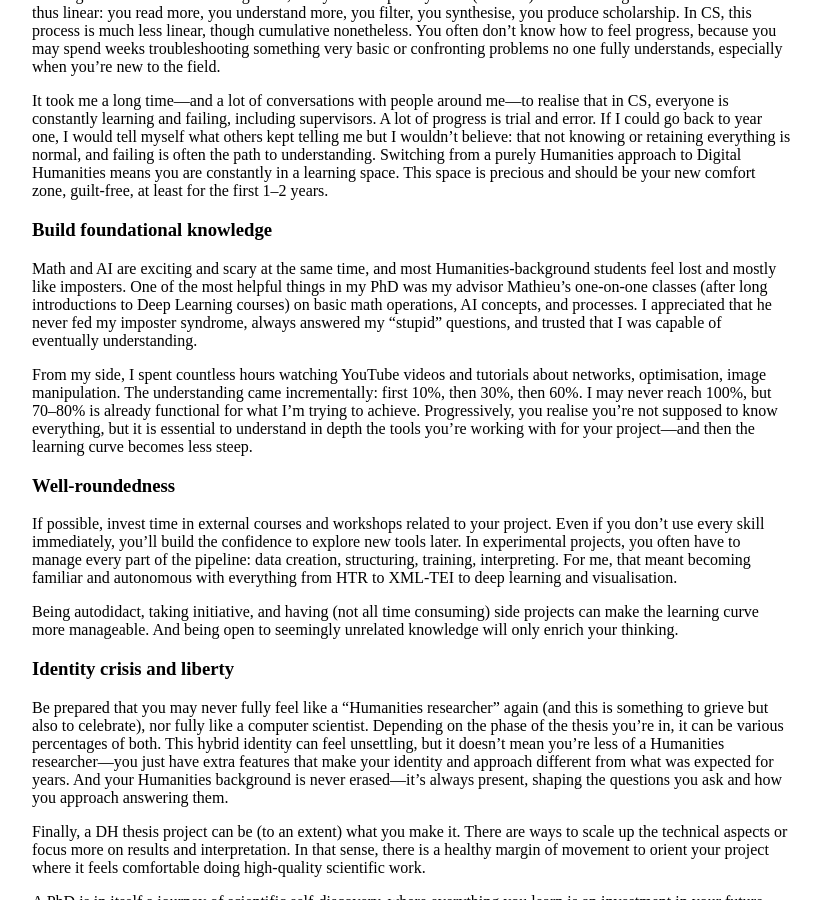
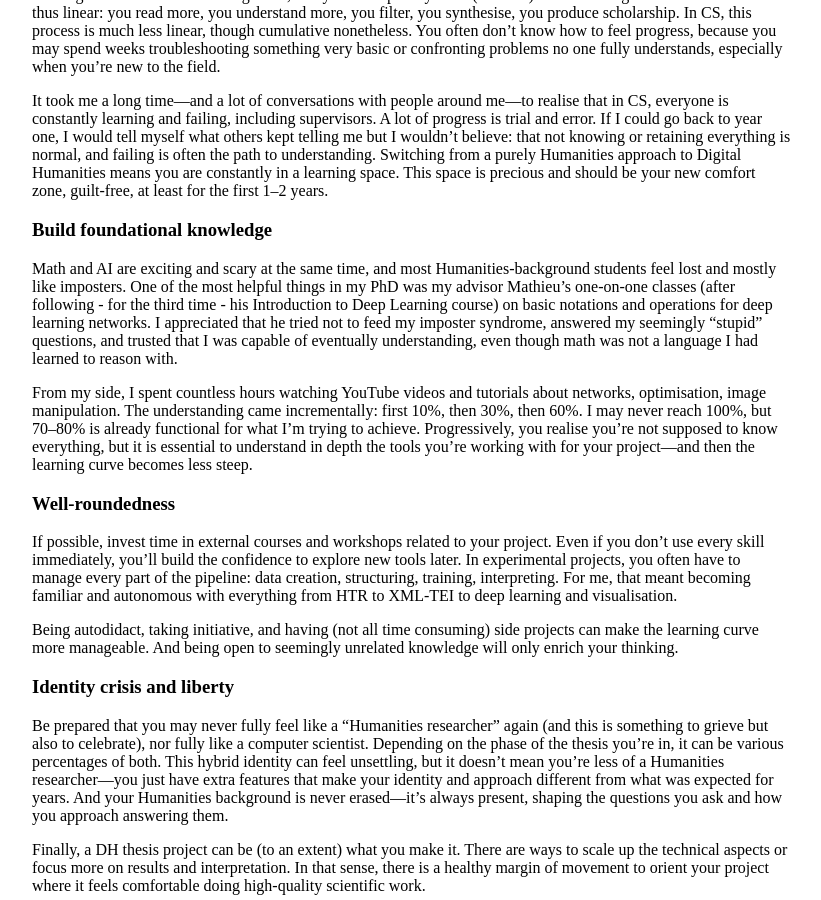
Before and after one commit to malamatenia/malamatenia.github.io, a Jekyll site: the page phd-reflections.html, which Jekyll copies as it is, in a window 1280 px wide and 900 px high, scrolled down 708 px. Shown: the whole window, without its empty margins (228-1049 px from the left). Built offline with Jekyll 4.4.1, drawn with Linux system fonts in a browser that asks for light colours.

Commit message:
add phd reflexions

```diff
--- a/phd-reflections.html
+++ b/phd-reflections.html
@@ -39,7 +39,7 @@
     <p>It took me a long time—and a lot of conversations with people around me—to realise that in CS, everyone is constantly learning and failing, including supervisors. A lot of progress is trial and error. If I could go back to year one, I would tell myself what others kept telling me but I wouldn’t believe: that not knowing or retaining everything is normal, and failing is often the path to understanding. Switching from a purely Humanities approach to Digital Humanities means you are constantly in a learning space. This space is precious and should be your new comfort zone, guilt-free, at least for the first 1–2 years.</p>
 
     <h3>Build foundational knowledge</h3>
-    <p>Math and AI are exciting and scary at the same time, and most Humanities-background students feel lost and mostly like imposters. One of the most helpful things in my PhD was my advisor Mathieu’s one-on-one classes (after long introductions to Deep Learning courses) on basic math operations, AI concepts, and processes. I appreciated that he never fed my imposter syndrome, always answered my “stupid” questions, and trusted that I was capable of eventually understanding.</p>
+    <p>Math and AI are exciting and scary at the same time, and most Humanities-background students feel lost and mostly like imposters. One of the most helpful things in my PhD was my advisor Mathieu’s one-on-one classes (after following - for the third time - his Introduction to Deep Learning course) on basic notations and operations for deep learning networks. I appreciated that he tried not to feed my imposter syndrome, answered my seemingly “stupid” questions, and trusted that I was capable of eventually understanding, even though math was not a language I had learned to reason with.</p>
     <p>From my side, I spent countless hours watching YouTube videos and tutorials about networks, optimisation, image manipulation. The understanding came incrementally: first 10%, then 30%, then 60%. I may never reach 100%, but 70–80% is already functional for what I’m trying to achieve. Progressively, you realise you’re not supposed to know everything, but it is essential to understand in depth the tools you’re working with for your project—and then the learning curve becomes less steep.</p>
 
     <h3>Well-roundedness</h3>
```
